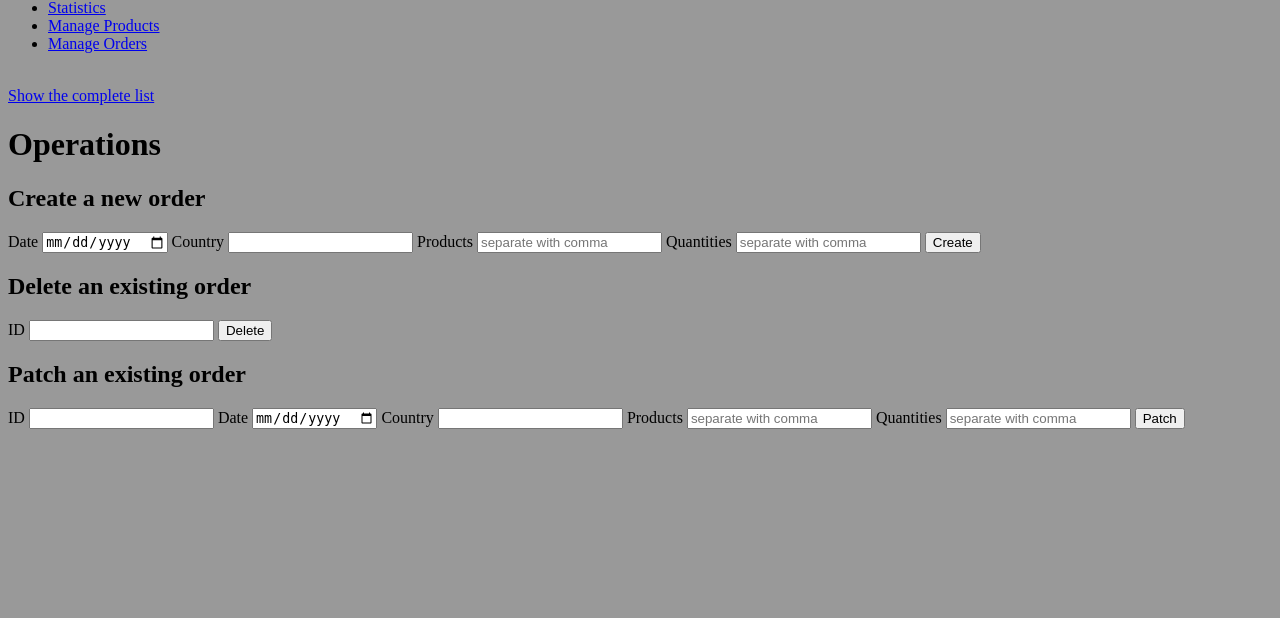
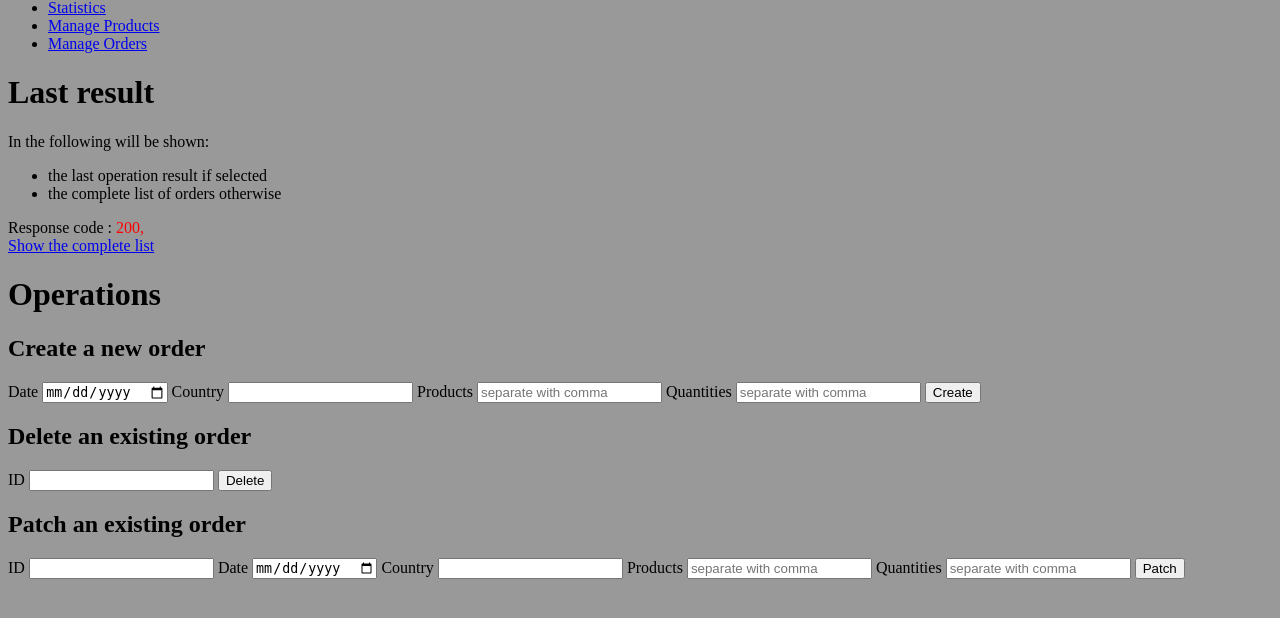
Before and after one commit to matteorazzanelli/kreas-food-php, a PHP site: page /app/views/orders.view.php in a window 1280 px wide. Shown: the part 17-635 px from the top of the page. Run offline with PHP 8.4, Linux system fonts and the light colour scheme; the template is opened without the code that fills it, so the values that code supplies are empty.

Commit message:
reafactor views to be more specific

```diff
--- a/app/views/orders.view.php
+++ b/app/views/orders.view.php
@@ -1,4 +1,15 @@
 <?php require('partials/head.php'); ?>
+
+<h1>Last result</h1>
+  <p>
+    In the following will be shown:
+    <ul>
+      <li>the last operation result if selected</li>
+      <li>the complete list of orders otherwise</li>
+    </ul>
+  </p>
+
+<?= 'Response code : <span style="color:red">'.http_response_code().', '. $message ."</span>\n"; ?>
 
 <?php if(is_array($result)) : ?>
   <ul><!-- showing the list -->
```
